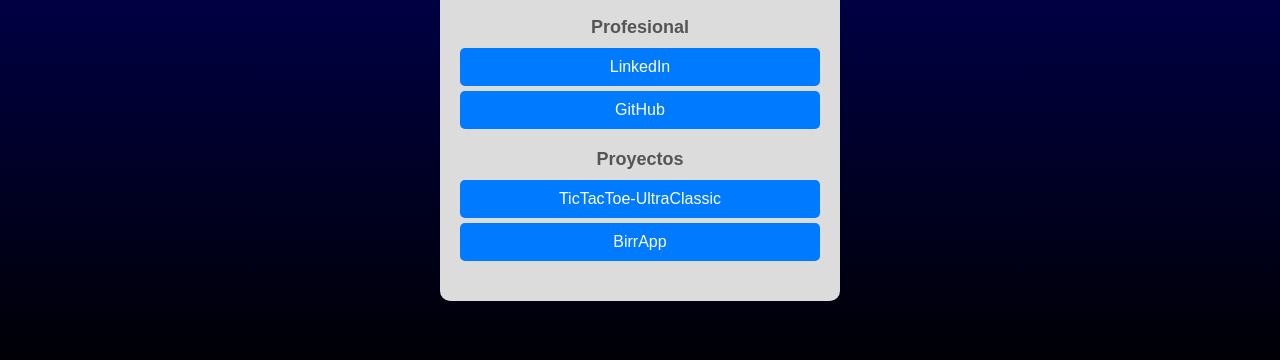
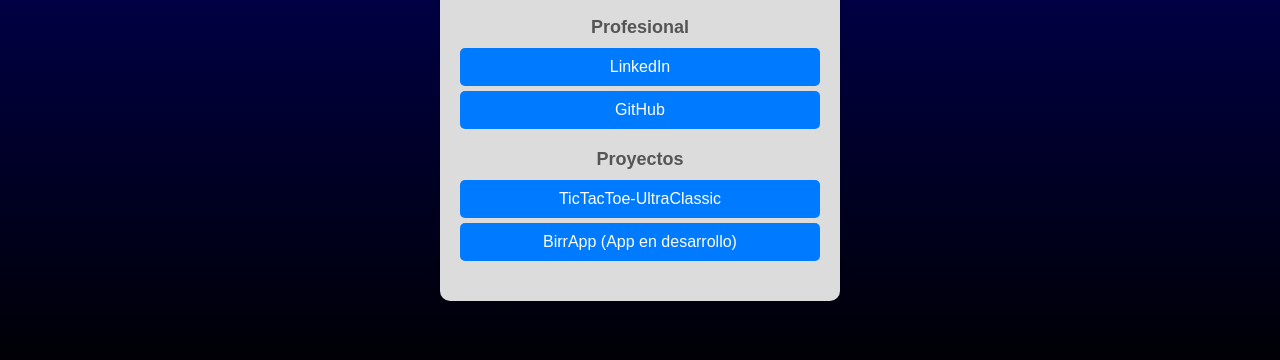
Before and after one commit to ViLu-Dev/VictorLuzon.github.io, a plain HTML site: page index.html in a window 1280 px wide. Shown: the part 408-768 px from the top of the page. Drawn offline with Linux system fonts and the light colour scheme.

Commit message:
Update index.html

```diff
--- a/index.html
+++ b/index.html
@@ -24,7 +24,7 @@
             <div class="link-group">
                 <h2>Proyectos</h2>
                 <a href="https://github.com/ViLu-Dev/TicTacToeUltraClassic" target="_blank">TicTacToe-UltraClassic</a>
-                <a href="" target="_blank">BirrApp</a>
+                <a href="https://github.com/ViLu-Dev/BirrApp" target="_blank">BirrApp (App en desarrollo)</a>
             </div>
         </div>
     </div>
```
